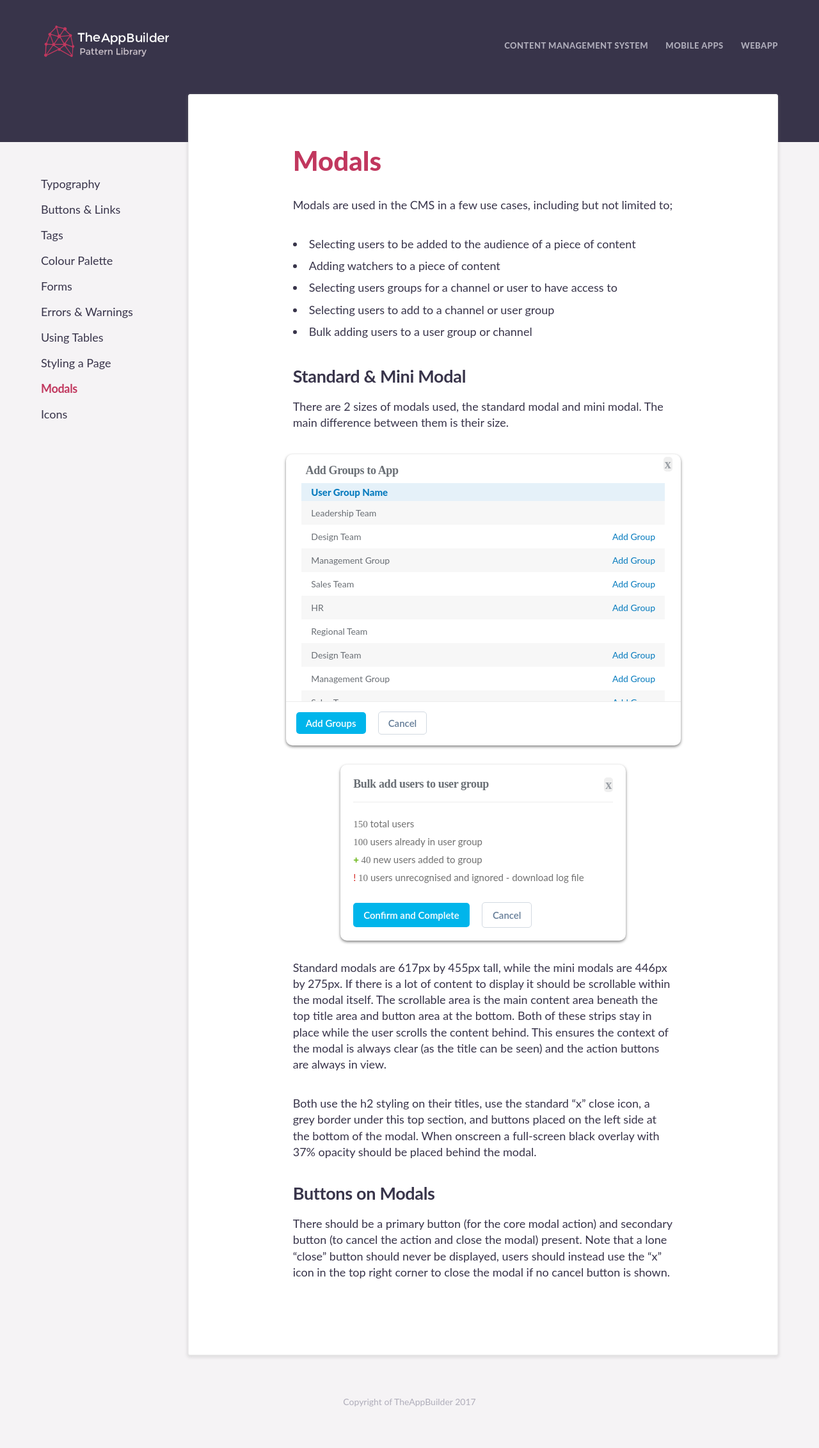
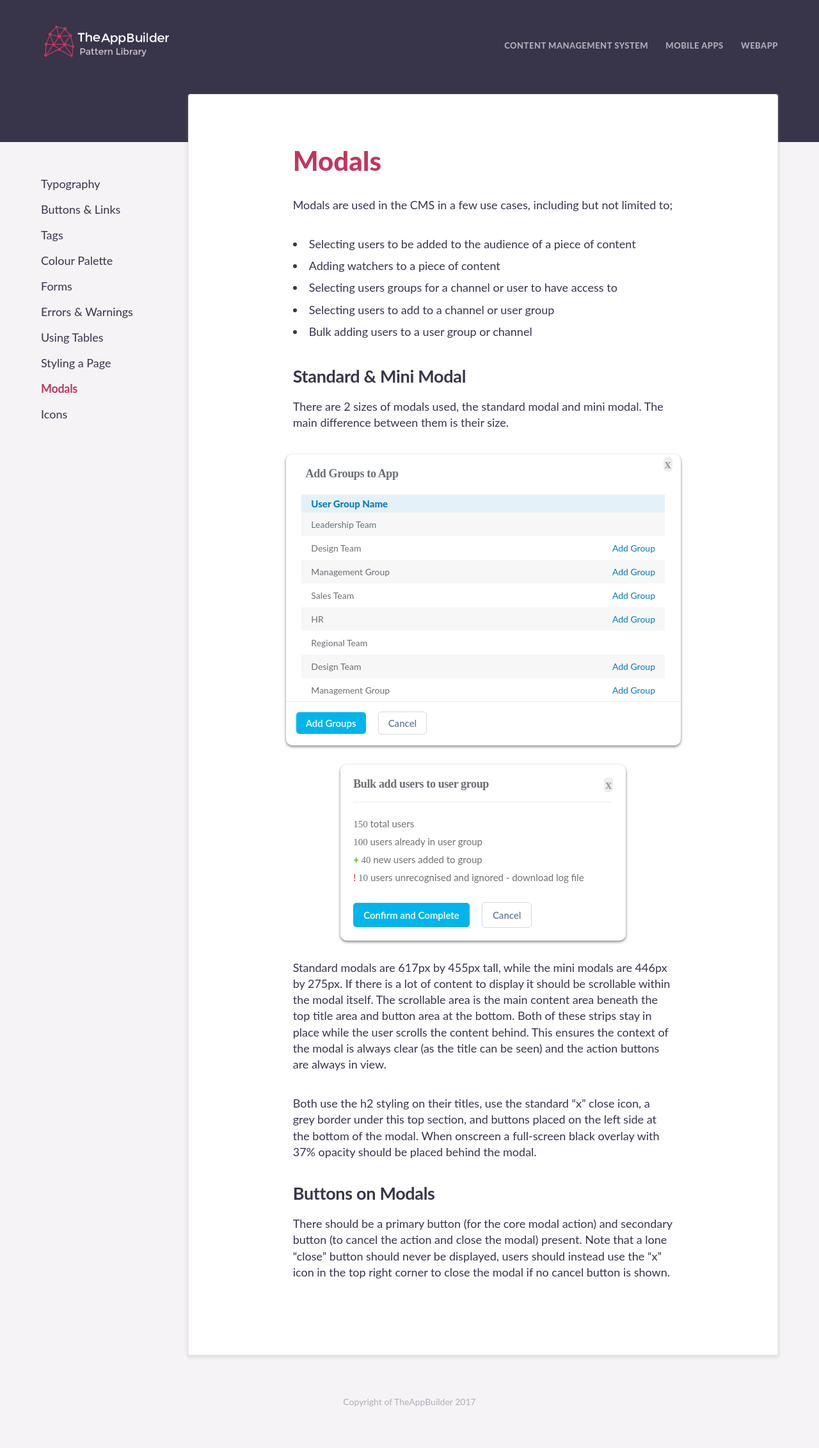
Before and after one commit to TheAppBuilderTeam/tab-pattern-library, a Jekyll site: the page built from cms/modals/index.html, in a window 1280 px wide. Shown: the whole page at 64% size. Built offline with Jekyll 4.4.1, drawn with Linux system fonts in a browser that asks for light colours; some web fonts are replaced.

Commit message:
Standard Modal tweaks

```diff
--- a/_sass/cms/_styles.scss
+++ b/_sass/cms/_styles.scss
@@ -566,14 +566,14 @@ input[type="text"].searchUsers--searchBox{
 	font-size: 18px;
 	color: #6A6F75;
 	letter-spacing: -0.36px;
-	height: 10%;
+	height: 14%;
 
 }
 
 .modal__container--title{
 	display: inline-block;
 	width: 480px;
-	padding-top: 15px;
+	padding-top: 20px;
 
 
 }
@@ -606,7 +606,7 @@ input[type="text"].searchUsers--searchBox{
 }
 
 .modal__table--container{
-	height: 75%;
+	height: 71%;
 	width: 92%;
 	margin: 0 auto;
 	overflow: scroll;
```
